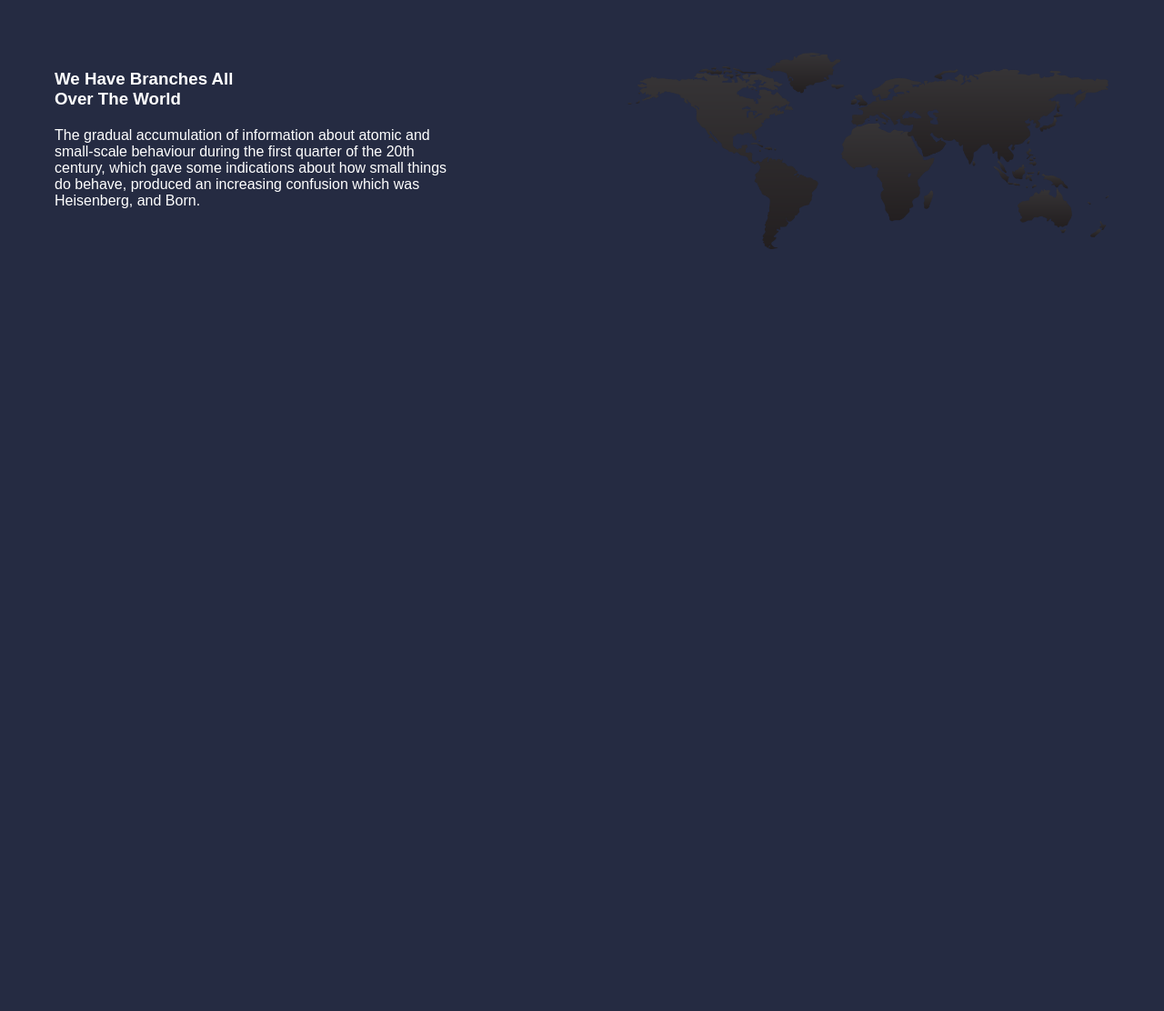
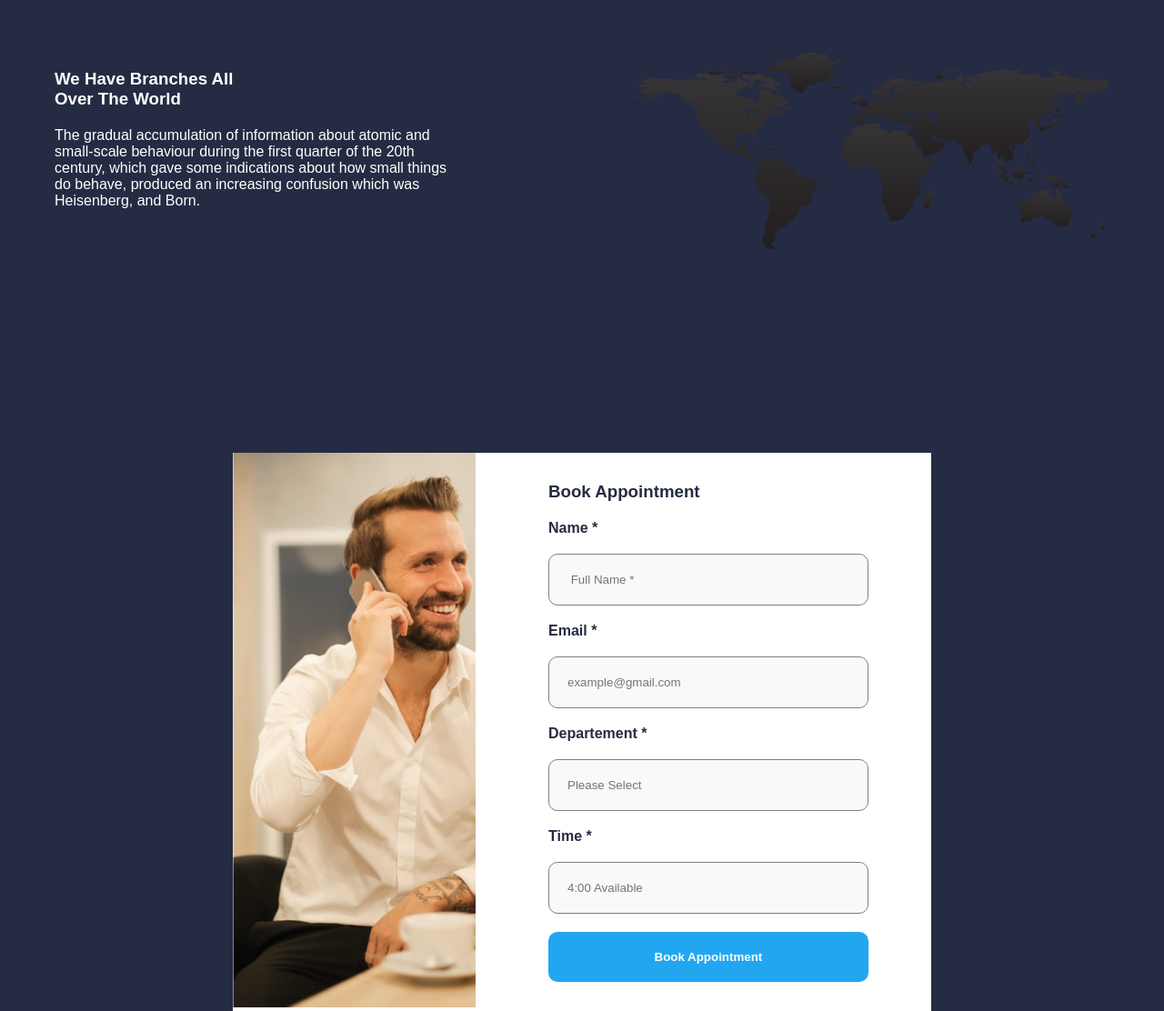
Before and after one commit to RahimaMoon/financial, a plain HTML site: page index.html in a window 1280 px wide. Shown: the part 2752-3864 px from the top of the page at 91% size. Before the commit the page ends 3050 px from the top, so only its background shows below. Drawn offline with Linux system fonts and the light colour scheme.

Commit message:
formsection

```diff
--- a/index.html
+++ b/index.html
@@ -254,5 +254,27 @@ Heisenberg, and Born.</p>
         </aside>
 
     </section>
+    <section class="forms">
+        <aside>
+            <img src="./media.png" alt="" class="kp">
+            <img src="./media (1).png" alt="" class="bl">
+        </aside>
+        <aside>
+            <h1>Book Appointment</h1>
+            <form >
+                <label for="name">Name *</label>
+                <input type="text" id="name" placeholder=" Full Name *">
+                <label for="em">Email *</label>
+                <input type="text" id="em" placeholder="example@gmail.com  ">
+                <label for="dep">Departement *</label>
+                <input type="text" id="dep" placeholder="Please Select">
+                <label for="time">Time *</label>
+                <input type="text" id="time" placeholder="4:00 Available">
+            </form>
+            <button>Book Appointment</button>
+        </aside>
+    </section>
+
 </body>
+
 </html>
--- a/style.scss
+++ b/style.scss
@@ -263,6 +263,7 @@ gap:10px;
 }
 .section6{
    @include container();
+
 margin-top: 200px;
 align-items: center;
 gap:100px;
@@ -282,6 +283,65 @@ gap:100px;
      width:100%;
             color:white;
 
+        }
+    }
+}
+.forms{
+
+    display: flex;
+    justify-content: center;
+    align-items: center;
+    margin: auto;
+    gap:50px;
+    background-color: white;
+    width:60%;
+    margin-top: 200px;
+    aside:first-child{
+        height:100%;
+      .kp{
+        height:auto;
+      }
+        .bl{
+            display: none;
+        }
+    }
+    aside:last-child{
+        padding:30px;
+        display: flex;
+        flex-direction: column;
+        row-gap: 20px;
+
+        width:100%;
+          h1{
+            color:#252B42;
+        }
+        form{
+            display: flex;
+            flex-direction: column;
+            row-gap: 19px;
+
+            width:100%;
+
+            label{
+                color:#252B42;
+                font-weight: 700;
+            }
+            input{
+                padding:20px;
+            border-radius: 10px;
+            border: 1px solid grey;
+            width:90%;
+            background-color: #F9F9F9;
+                    }
+        }
+        button{
+            padding:20px;
+            color:white;
+            font-weight: 700;
+            background-color: #23A6F0;
+            border-radius: 10px;
+            border: none;
+            width:90%;
         }
     }
 }
@@ -393,4 +453,17 @@ gap:100px;
     width:90%;
   }
 }
+.forms{
+    flex-direction: column;
+    width:100%;
+    aside:first-child{
+        .kp{
+            display: none;
+        }
+        .bl{
+            display: block;
+            width:100%;
+        }
+    }
 }
+}
```
Also changed, not shown: media (1).png (added), media.png (added), style.css, 1 other file.
